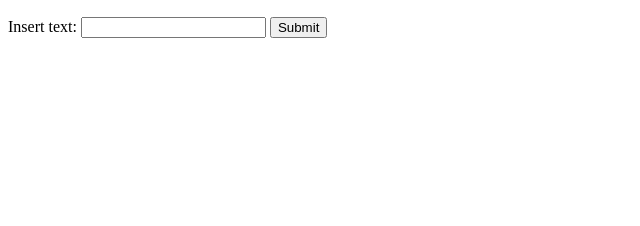
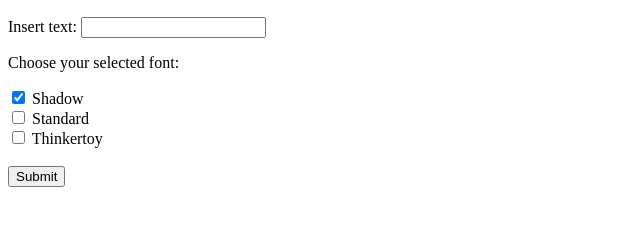
Before and after one commit to abmutungi/01-founders-go-server, a plain HTML site: page static/index.html in a window 1280 px wide. Shown: the part 38-264 px from the top of the page, without its empty margins (0-640 px from the left). Drawn offline with Linux system fonts and the light colour scheme.

Commit message:
created a form

```diff
--- a/static/index.html
+++ b/static/index.html
@@ -7,6 +7,24 @@
     <form class ="" action="index.html" method="POST">
       <label>Insert text:</label>
       <input type="text" name="" value="">
+      <p>Choose your selected font:</p>
+
+<div>
+  <input type="checkbox" id="shadow" name="shadow"
+         checked>
+  <label for="shadow">Shadow</label>
+</div>
+
+<div>
+  <input type="checkbox" id="standard" name="standard">
+  <label for="standard">Standard</label>
+</div>
+
+<div>
+  <input type="checkbox" id="thinkertoy" name="thinkertoy">
+  <label for="thinkertoy">Thinkertoy</label>
+</div>
+<br>
       <input type="submit" name="">
     </form>
   </body>
```
